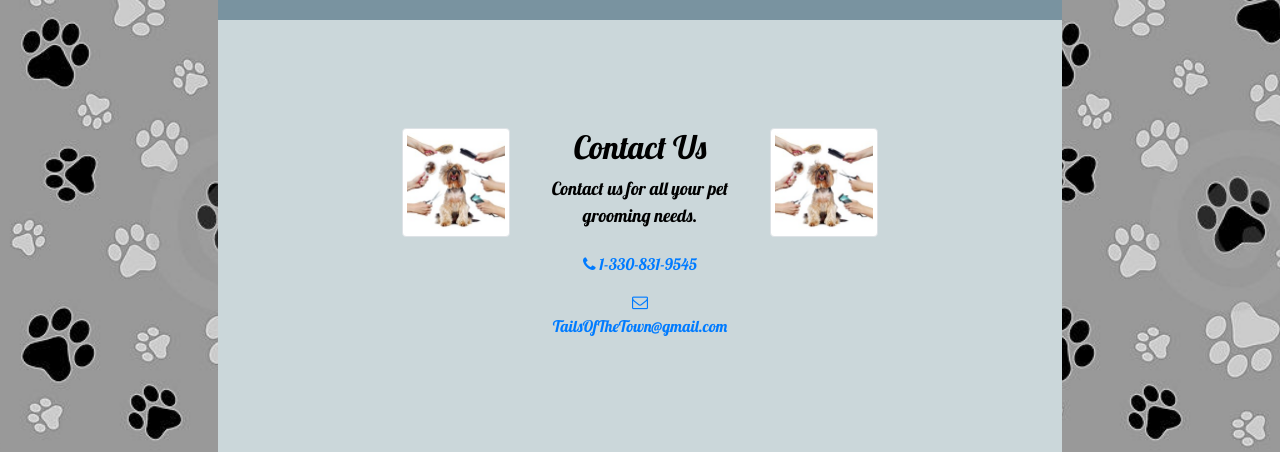
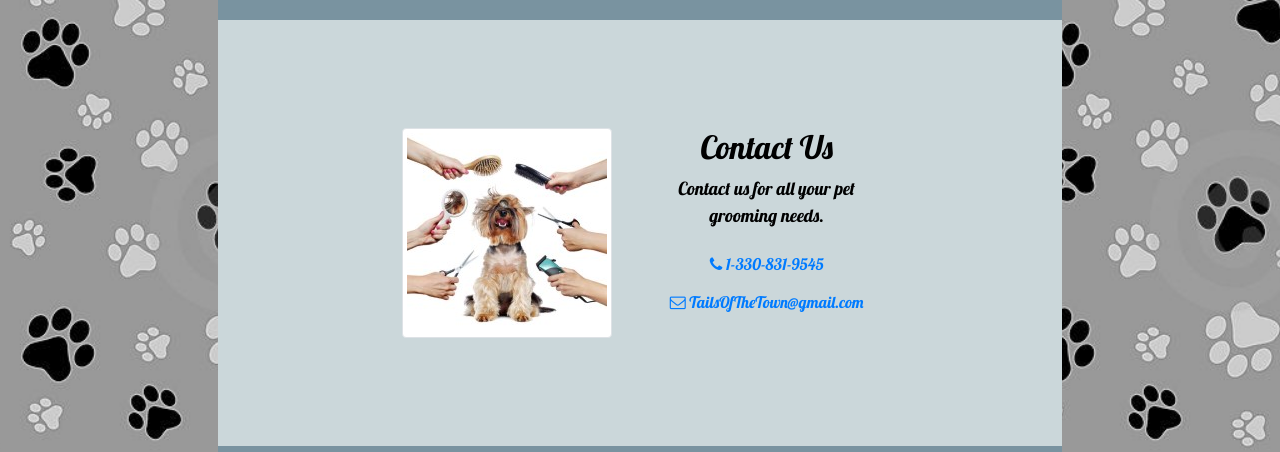
Before and after one commit to Sally-A/tails, a React (Create React App) app: page / in a window 1280 px wide. Shown: the part 2040-2492 px from the top of the page. Built offline with nearby package versions, Linux system fonts and the light colour scheme.

Commit message:
homepage adjustment

```diff
--- a/src/homepage/homepage.js
+++ b/src/homepage/homepage.js
@@ -122,11 +122,6 @@ class Homepage extends Component {
                                         <a role="button" className="btn btn-link" href="tel:+13308319545"><i className="fa fa-phone" /> 1-330-831-9545</a><br />
                                         <a role="button" className="btn btn-link" href="mailto:TailsOfTheTown@gmail.com"><i className="fa fa-envelope-o" /> TailsOfTheTown@gmail.com</a>
                                     </Col>
-                                    <Col>
-                                        <Link to="/contact">
-                                            <img src={Groom1} className="d-flex mr-3 img-thumbnail dogPic"  alt="All types grooming" />
-                                        </Link>
-                                    </Col>
                                 </Row>
 
                             </div>
```
Also changed, not shown: 1 other file (tests, documents, lock files or other folders).
